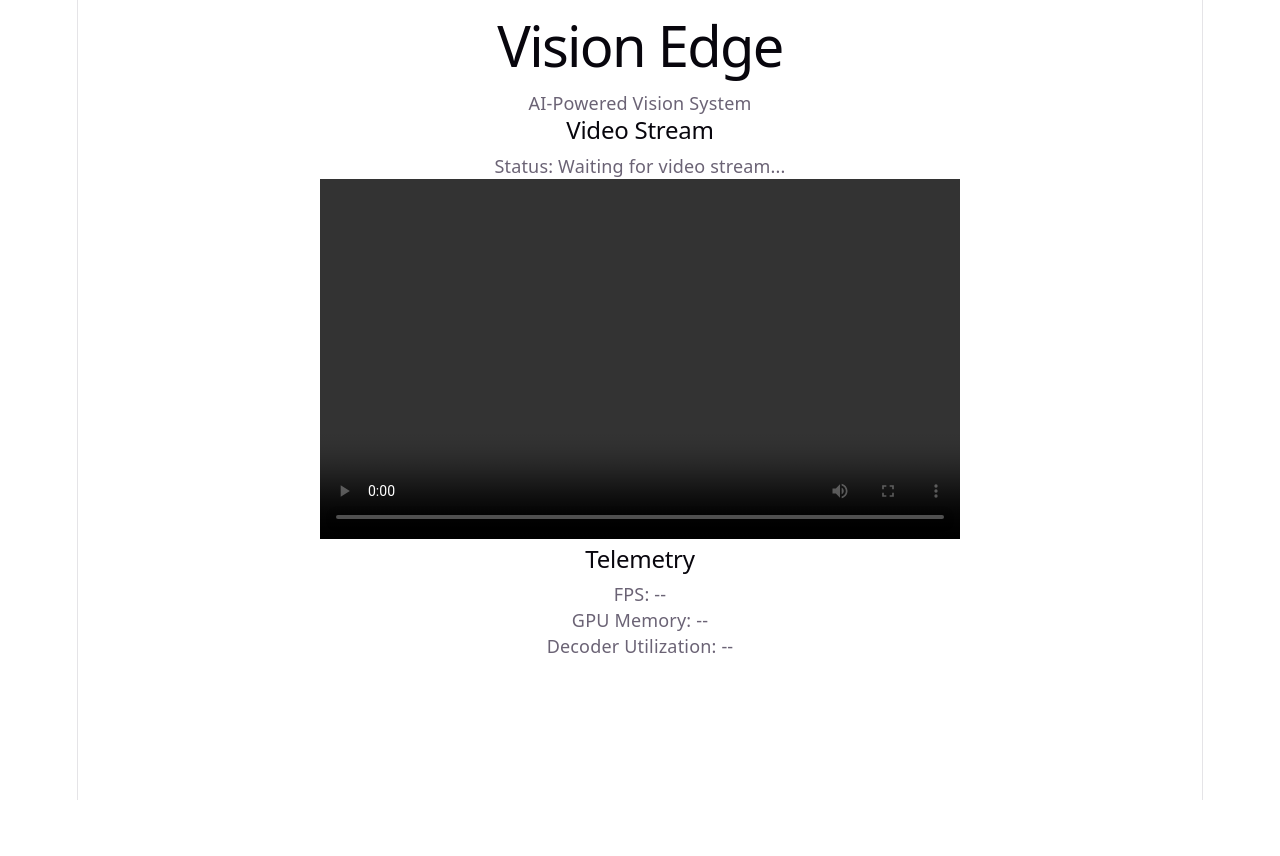
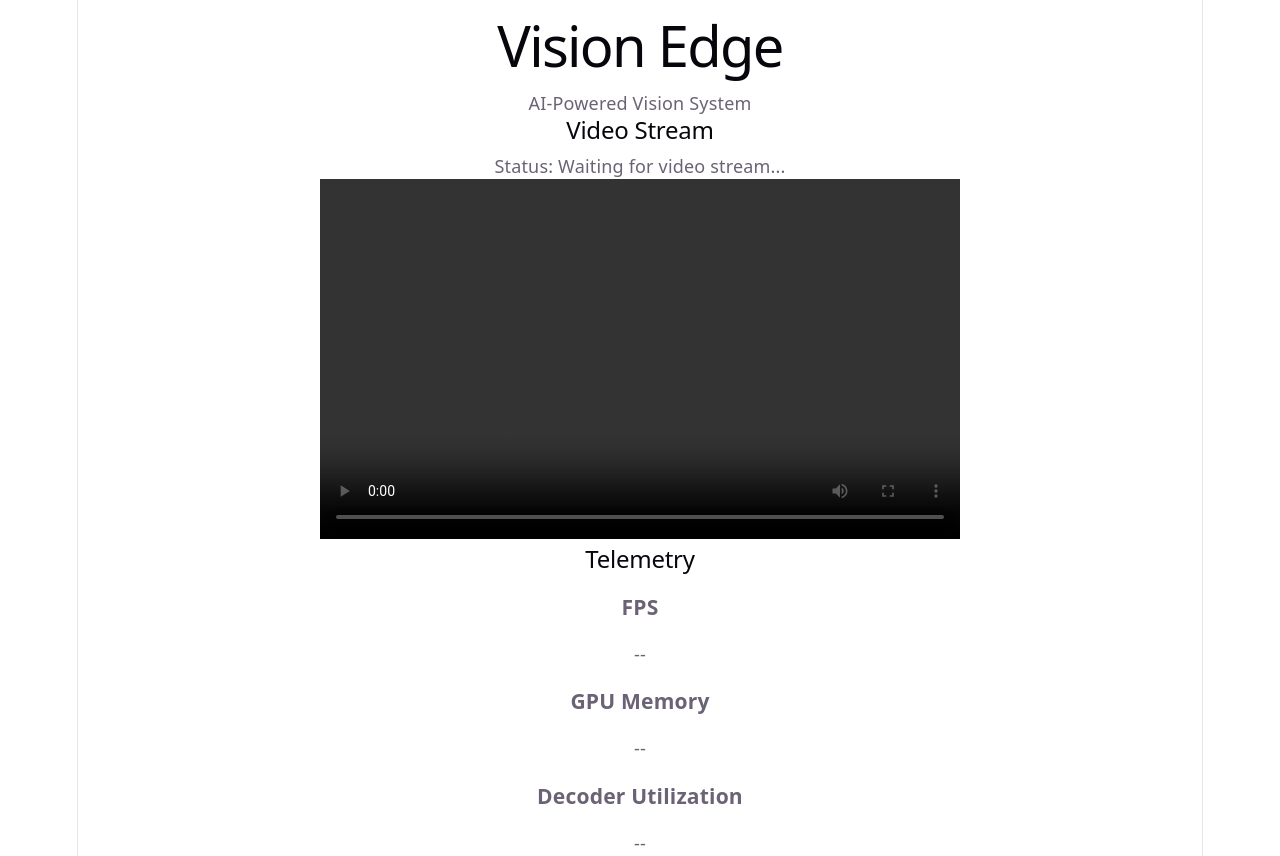
Before and after one commit to createwithajay/VisionEdge, a React app in the folder frontend/: page / in a window 1280 px wide. Before the commit the page ends 800 px from the top, so only its background shows below. Built offline with nearby package versions, Linux system fonts and the light colour scheme; the HTML template or start-up script is replaced by a standard one.

Commit message:
day 5:complete telemetry dashboard UI

```diff
--- a/frontend/src/App.jsx
+++ b/frontend/src/App.jsx
@@ -26,9 +26,20 @@ function App() {
         <section>
           <h2>Telemetry</h2>
 
-          <p>FPS: --</p>
-          <p>GPU Memory: --</p>
-          <p>Decoder Utilization: --</p>
+          <div>
+            <h3>FPS</h3>
+            <p>--</p>
+          </div>
+
+          <div>
+            <h3>GPU Memory</h3>
+            <p>--</p>
+          </div>
+
+          <div>
+            <h3>Decoder Utilization</h3>
+            <p>--</p>
+          </div>
         </section>
       </main>
     </div>
```
